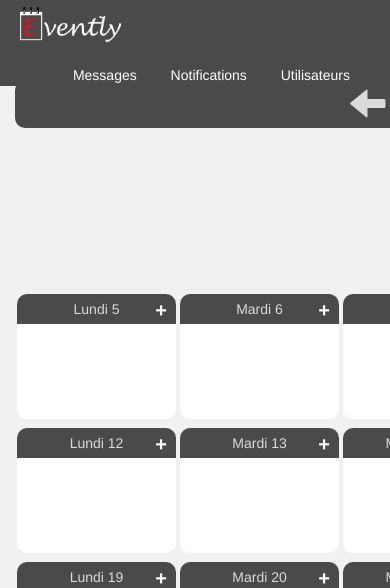
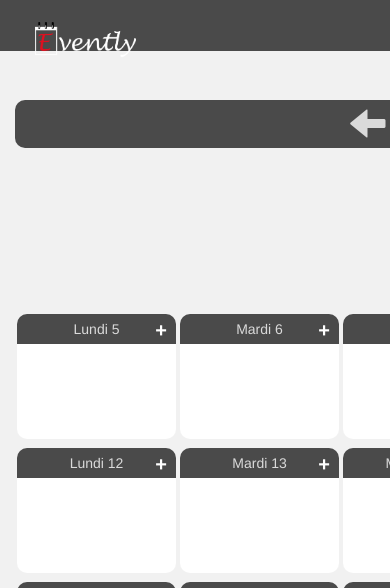
Before and after one commit to byjuw/Evently, a CodeIgniter app: page /eventlysite/ in a window 390 px wide; the page is wider, and only the part inside the window is pictured. Shown: the top 588 px of that part. Run offline with CodeIgniter, Linux system fonts and the light colour scheme; some libraries are stand-ins or nearby versions.

Commit message:
Correction menu
Utilisation de la structure du menu responsive du bootstrap. Reste à
corriger la version mobile du menu.

```diff
--- a/Eventlysite/CSS/calendrier.css
+++ b/Eventlysite/CSS/calendrier.css
@@ -49,7 +49,7 @@
 }
 
 #calendrier {
-	margin-top: 80px;
+	margin-top: 100px;
 }
 
 #titreCalendrier {
--- a/Eventlysite/CSS/main.css
+++ b/Eventlysite/CSS/main.css
@@ -24,8 +24,11 @@
 	margin-right: 10px;
 }
 
-nav ul{
-	display: inline;
+nav ul.nav.navbar-nav li a{
+	color:#fff;
+}
+nav ul.nav.navbar-nav li a:hover{
+	color:#4a4a4a;
 }
 
 #menu_membre{
--- a/Eventlysite/menu.php
+++ b/Eventlysite/menu.php
@@ -1,10 +1,20 @@
 <nav class="navbar navbar-fixed-top" role="navigation">
-    <a href="index.php"><img id="logo_blanc" src="img/logo_blanc.png"></a>
-    <div id="menu_membre">
-    	<ul>
-    		<li>Messages</li>
-    		<li>Notifications</li>
-    		<li>Utilisateurs</li>
-    	</ul>
-    </div>
+	<div class="container-fluid">
+		<div class="navbar-header">
+			<button type="button" class="navbar-toggle collapsed" data-toggle="collapse" data-target="#bs-example-navbar-collapse-1" aria-expanded="false">
+				<span class="sr-only">Toggle navigation</span>
+				<span class="icon-bar"></span>
+				<span class="icon-bar"></span>
+				<span class="icon-bar"></span>
+			</button>
+			<a class="navbar-brand" href="index.php"><img id="logo_blanc" src="img/logo_blanc.png"></a>
+		</div>
+		<div class="collapse navbar-collapse" id="bs-example-navbar-collapse-1">
+		    <ul class="nav navbar-nav navbar-right">
+	    		<li><a href="#">Messages</a></li>
+	    		<li><a href="#">Notifications</a></li>
+	    		<li><a href="#">Utilisateurs</a></li>
+	    	</ul>
+	    </div>
+	</div>
 </nav>
```
